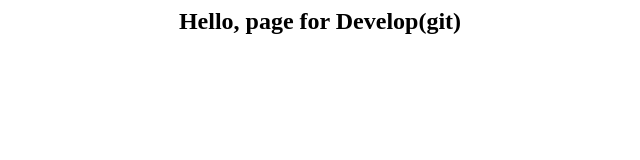
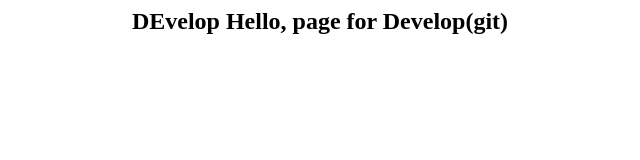
Before and after one commit to Dragonofhell/DevOpsProject, a plain HTML site: page index.html in a window 1280 px wide. Shown: the whole page, without its empty margins (320-960 px from the left). Drawn offline with Linux system fonts and the light colour scheme.

Commit message:
develop commit

```diff
--- a/index.html
+++ b/index.html
@@ -1,7 +1,7 @@
 <html>
 <body>
 <center>
-<h2><font color=black>Hello, page for Develop(git)</font></h2>
+<h2><font color=black>DEvelop Hello, page for Develop(git)</font></h2>
 </center>
 </body>
 </html>
```
